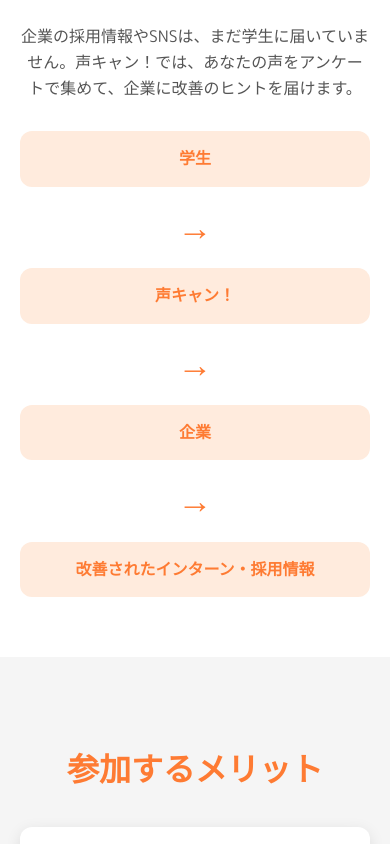
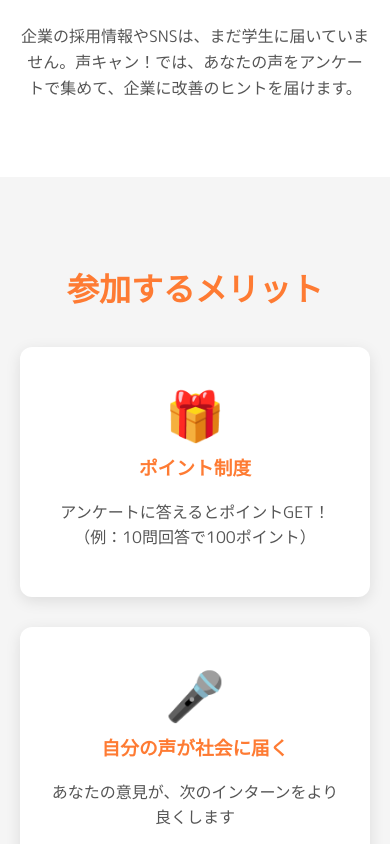
Before and after one commit to NSDKIT/koechan_student, a plain HTML site: page index.html in a window 390 px wide. Shown: the part 740-1584 px from the top of the page. Drawn offline with Linux system fonts and the light colour scheme.

Commit message:
Update index.html

```diff
--- a/index.html
+++ b/index.html
@@ -355,10 +355,12 @@
             .cta-buttons { flex-direction: column; }
             .cta-button { width: 100%; box-sizing: border-box; }
 
-            .flow-diagram {
+            .flow-diagram, .steps-container {
                 flex-direction: column;
                 align-items: stretch;
             }
+            .flow-item { width: auto; text-align: center; }
+
             /* 修正点: モバイルでの矢印の向きを縦に変更 */
             .flow-diagram .arrow {
                 transform: rotate(90deg);
@@ -366,7 +368,6 @@
                 display: block;
             }
 
-            .flow-item { width: auto; text-align: center; }
             .step-arrow { display: block; transform: rotate(90deg); }
         }
     </style>
@@ -395,15 +396,7 @@
     <section class="section about">
         <h2>声キャン！とは？</h2>
         <p>企業の採用情報やSNSは、まだ学生に届いていません。声キャン！では、あなたの声をアンケートで集めて、企業に改善のヒントを届けます。</p>
-        <div class="flow-diagram">
-            <div class="flow-item">学生</div>
-            <span class="arrow">→</span>
-            <div class="flow-item">声キャン！</div>
-            <span class="arrow">→</span>
-            <div class="flow-item">企業</div>
-            <span class="arrow">→</span>
-            <div class="flow-item">改善されたインターン・採用情報</div>
-        </div>
+
     </section>
 
     <!-- 3. 参加するメリット -->
```
